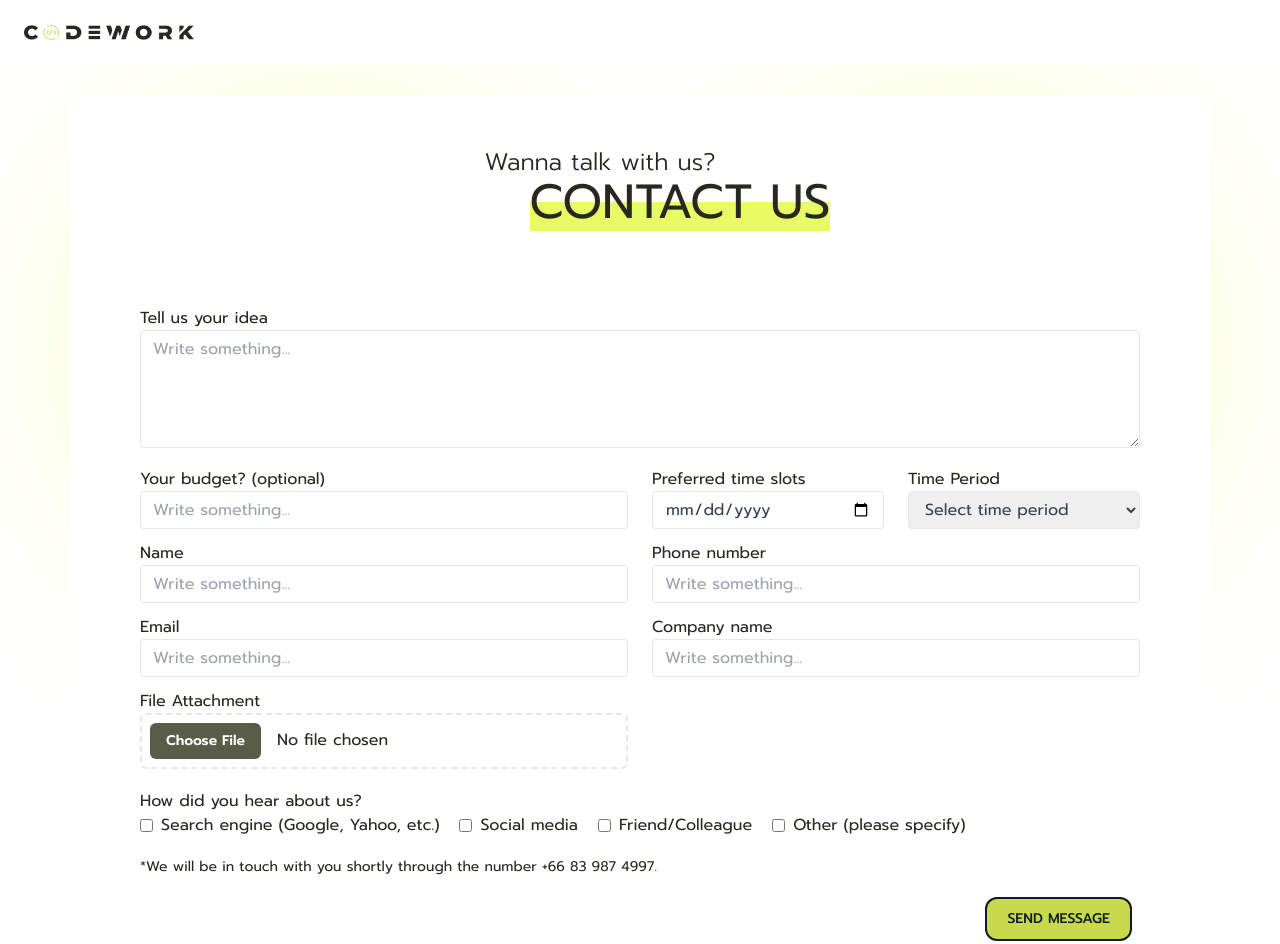
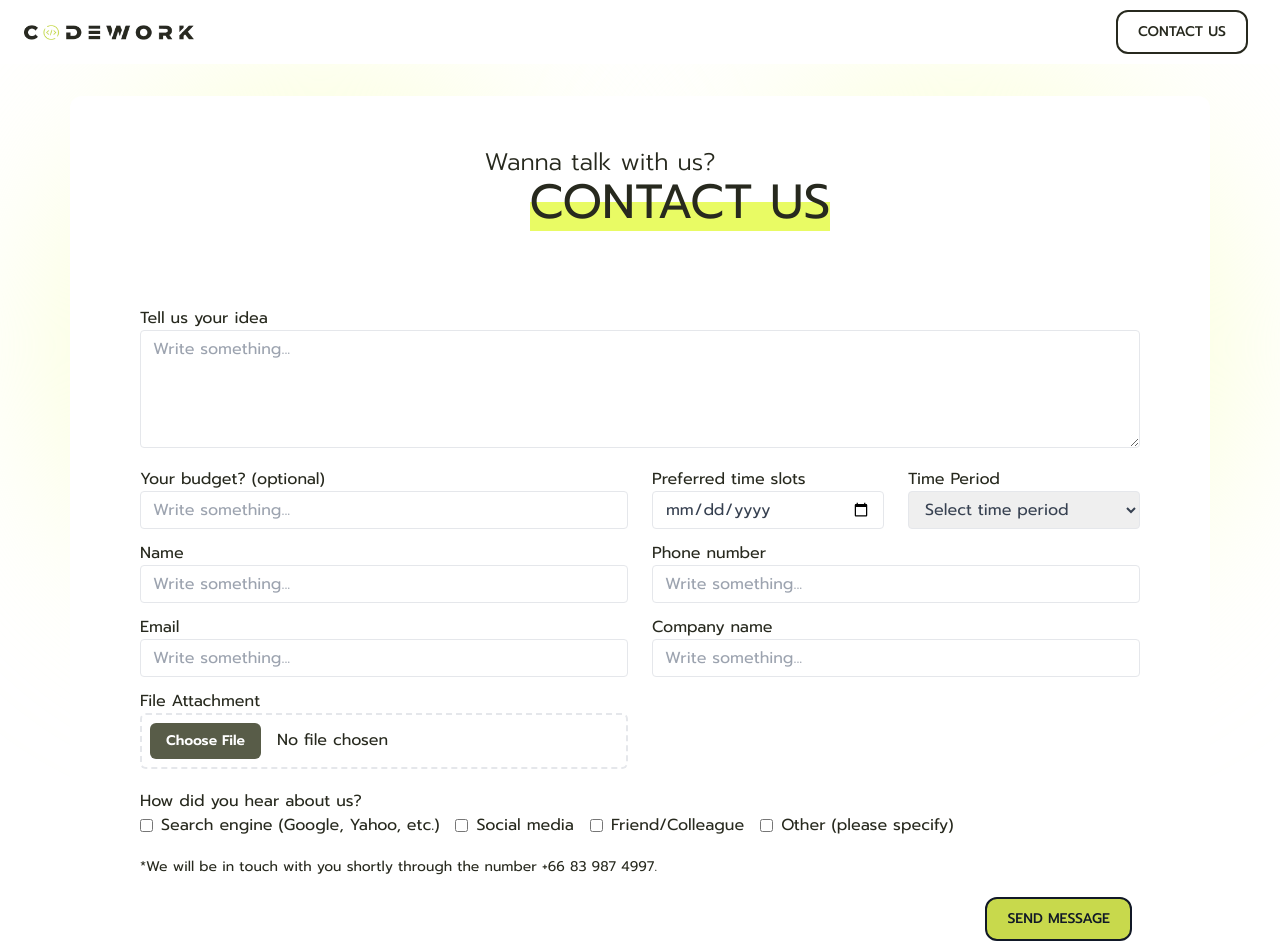
Before and after one commit to The-Alzhemist/codework-landing-page, a Next.js app: page /contact-us in a window 1280 px wide. Shown: the top 944 px of the page. Built offline with nearby package versions, Linux system fonts and the light colour scheme.

Commit message:
update: checkboxField

```diff
--- a/src/components/AppLayout/components/NavigationBar/NavigationBar.tsx
+++ b/src/components/AppLayout/components/NavigationBar/NavigationBar.tsx
@@ -44,7 +44,7 @@ const NavigationBar = ({
 
           {/* Burger for Sidemenu, only for mobile */}
            {/* หน้าไหนเสร็จแล้วค่อยๆมาเปิดทีละปุ่ม */}
-          {/* <div className="z-20 flex items-end lg:hidden">
+          <div className="z-20 flex items-end lg:hidden">
             <button
               className="ml-4 flex flex-col"
               onClick={() => {
@@ -64,12 +64,12 @@ const NavigationBar = ({
                 className="mb-1 h-1 w-6 rounded-full bg-slate-900"
               />
             </button>
-          </div> */}
+          </div>
 
           {/* Only for PC */}
            {/* หน้าไหนเสร็จแล้วค่อยๆมาเปิดทีละปุ่ม */}
-          {/* <div className="hidden lg:flex items-center gap-x-5">
-            {menu?.map((menu: MenuItem, index: number) => (
+          <div className="hidden lg:flex items-center gap-x-5">
+            {/* {menu?.map((menu: MenuItem, index: number) => (
               <React.Fragment key={`menu-${index}`}>
                 <div
                   className={`flex cursor-pointer hover:text-secondary hover:bg-custom-gradient font-medium`}
@@ -79,21 +79,21 @@ const NavigationBar = ({
                   </Link>
                 </div>
               </React.Fragment>
-            ))}
+            ))} */}
 
             <OutlinedButton className="" pathName="/contact-us">Contact Us</OutlinedButton>
-          </div> */}
+          </div>
         </div>
       </header>
 
       {/* Sidemenu for tablet mobile */}
       {/* หน้าไหนเสร็จแล้วค่อยๆมาเปิดทีละปุ่ม */}
-      {/* <animated.nav
+      <animated.nav
         style={navStyle}
         className="fixed top-0 z-30 flex h-full flex-col bg-primary-50/30 p-6 text-primary-900 bg-white w-full"
       >
         <ul className="mt-16 flex flex-col">
-          {menu?.map((menu: MenuItem, index: number) => (
+          {/* {menu?.map((menu: MenuItem, index: number) => (
             <React.Fragment key={`mobile-menu-${index}`}>
               <li className="border-b-[2px] border-dashed border-primary-700">
                 <p className="flex cursor-pointer text-secondary font-medium text-2xl">
@@ -103,12 +103,12 @@ const NavigationBar = ({
                 </p>
               </li>
             </React.Fragment>
-          ))}
+          ))} */}
 
           <li><OutlinedButton className="mt-8 w-full max-w-md" pathName="/contact-us" >Contact Us</OutlinedButton></li>
 
         </ul>
-      </animated.nav> */}
+      </animated.nav>
 
       {/* Margin */}
       <div className="relative h-16 sm:h-24 w-full" />
--- a/src/components/ContactUs/FormSpree-form.tsx
+++ b/src/components/ContactUs/FormSpree-form.tsx
@@ -11,7 +11,7 @@ import StatusMessage from "./component/StatusMessage/StatusMessage";
 import InputField from "../form/InputField/InputField";
 import TextAreaField from "../form/TextAreaField/TextAreaField";
 import SelectedField from "../form/SelectedField/SelectedField";
-import CheckboxFieldx from "../form/CheckboxFields/CheckbboxFields";
+import CheckboxField from "../form/CheckboxField/CheckboxField";
 import FileUploadField from "../form/FileUploadField/FileUploadField";
 const ContactForm = ({
   handleSubmit,
@@ -181,41 +181,41 @@ const ContactForm = ({
 
           <div className="mb-5 ">
             <label className="flex">How did you hear about us?</label>
-            <div className="flex gap-x-3 items-start">
-              <CheckboxFieldx
+            <div className="flex gap-x-4 items-start flex-wrap">
+              <CheckboxField
                 control={control}
                 name="channels.searchEngine"
                 label="Search engine (Google, Yahoo, etc.)"
                 labelClassName=""
                 rules={{
-                  required: { value: true, message: "xxx" },
+                  required: { value: false, message: "" },
                 }}
                 inputClassName="ml-0"
               />
-              <CheckboxFieldx
+              <CheckboxField
                 control={control}
                 name="channels.social"
                 label="Social media"
                 rules={{
                   required: { value: false, message: "" },
                 }}
-                labelClassName=""
+                inputClassName="ml-0"
               />
-              <CheckboxFieldx
+              <CheckboxField
                 control={control}
                 name="channels.friend"
                 label="Friend/Colleague"
-                labelClassName=""
+                inputClassName="ml-0"
               />
               <div className="flex flex-col">
-                <CheckboxFieldx
+                <CheckboxField
                   control={control}
                   name="channels.other"
                   rules={{
                     required: { value: false, message: "" },
                   }}
                   label="Other (please specify)"
-                  labelClassName=""
+                  inputClassName="ml-0"
                 />
 
                 {isShowOtherChannel && (
@@ -240,9 +240,6 @@ const ContactForm = ({
             4997.
           </p>
 
-          {/* x: <input type="file" {...register('file')} /> */}
-          {/* <input type="file" name="attachment" accept="image/png, image/jpeg"/> */}
-
           <div className=" flex justify-end">
             <ExternalPrimaryButton pathName="#" disabled={!isValid}>
               SEND MESSAGE
--- a/src/components/ContactUs/withFormSpree-form.tsx
+++ b/src/components/ContactUs/withFormSpree-form.tsx
@@ -1,6 +1,6 @@
 import React, { useEffect, useState } from "react";
 import { FormDataFields, WithFormSpreeFormProps } from "./interface";
-import { FieldValues, useForm } from "react-hook-form";
+import { FieldValues, SubmitHandler, useForm } from "react-hook-form";
 import { useForm as useFormSpree } from "@formspree/react";
 import {
   PRIVATE_MAIL_TEST,
@@ -24,7 +24,7 @@ const withFormSpreeForm = (Component: React.FC<WithFormSpreeFormProps>) => {
     const { register, handleSubmit, formState, reset, control, watch } =
       hookForm;
     const { errors, isValid } = formState;
-    const [state, sendDataToFromSpree] = useFormSpree(PRIVATE_MAIL_TEST);
+    const [state, sendDataToFromSpree] = useFormSpree(FORMSPREE_PRODUCTION_LANDING_KEY);
     const isShowOtherChannel = watch("channels.other");
 
     useEffect(() => {
@@ -32,33 +32,34 @@ const withFormSpreeForm = (Component: React.FC<WithFormSpreeFormProps>) => {
         reset();
       }
     }, [reset, state.submitting, state.errors, state.succeeded]);
-
-    const onSubmit = async (data: FormDataFields) => {
-      console.log('data > ',data)
+    const onSubmit: SubmitHandler<FieldValues> = async (data) => {
       try {
         const formData = new FormData();
         formData.append("Name ", data.name);
-        formData.append("Company name ", data.companyName || '-');
+        formData.append("Company name ", data.companyName || "-");
         formData.append("Email ", data.email);
         formData.append("Phone number ", `(+66)${data.phoneNumber}`);
-        formData.append("Preferred time slots ", data.timeSlot || '-');
-        formData.append("Time Period ", data.timePeriod || '-');
+        formData.append("Preferred time slots ", data.timeSlot || "-");
+        formData.append("Time Period ", data.timePeriod || "-");
         formData.append("Tell us your idea ", data.idea);
-        formData.append("Budget ", data.budget || '-');
+        formData.append("Budget ", data.budget || "-");
         formData.append(
           "How did you hear about us ",
-          `Search Engine: ${data.channels.searchEngine || '-'}
-           Social Media: ${data.channels.social || '-'}
-           Friend: ${data.channels.friend || '-'}
-           Other channel: ${data.channels.other || '-'}`
+          `Search Engine: ${data.channels.searchEngine || "-"}
+           Social Media: ${data.channels.social || "-"}
+           Friend: ${data.channels.friend || "-"}
+           Other channel: ${data.channels.other || "-"}`
         );
 
-        if (data?.attachment) {
-          console.log(data?.attachment);
-          formData.append("Attachment ", data?.attachment || '-');
+        if(data.channels.other) {
+          formData.append("Other Channel ", data?.Others || "-");
         }
 
-        //  const response = await sendDataToFromSpree(formData);
+        if (data?.attachment) {
+          formData.append("Attachment ", data?.attachment || "-");
+        }
+
+        await sendDataToFromSpree(formData);
       } catch (error) {
         console.error(error);
       }
--- a/src/components/form/CheckBoxField/CheckBoxField.tsx
+++ b/src/components/form/CheckBoxField/CheckBoxField.tsx
@@ -1,112 +1,43 @@
+import React from "react";
 import { Controller } from "react-hook-form";
+import { CheckboxFieldProps } from "./interface";
 import { twMerge } from "tailwind-merge";
-import React from "react";
-import { withCheckBoxField } from "./withCheckBoxField";
-import InputField from "../InputField/InputField";
-import { CheckBoxFieldProps } from "./interface";
 
-const CheckBoxField = ({
+const CheckboxField = ({
+  control,
   name,
-  control,
   rules,
-  disabled,
   label,
   className,
+  labelClassName,
+  checked,
+  disabled,
   inputClassName,
-  required = false,
-  checkboxList,
-  checked,
-  isShowOtherOption = false,
-  otherOptionName
-}: CheckBoxFieldProps) => (
+}: CheckboxFieldProps) => (
   <Controller
-    name={name}
     control={control}
     rules={rules}
-    defaultValue=""
-    render={({ field, fieldState: { error } }) => (
-      <div
-        className={twMerge(
-          "relative flex-wrap w-full items-stretch",
-          className
-        )}
-      >
-        {label && (
-          <label className="flex">
-            {label} {required && <span className="text-red-500">*</span>}
-          </label>
-        )}
-
-        <div className="relative">
-          <div className="flex flex-col sm:flex-row flex-wrap gap-x-5">
-            {checkboxList.map((option: string, index: number) => (
-              <>
-                <div key={`${option[index]}`}>
-                  <input
-                    type="checkbox"
-                    value={option}
-                    checked={field.value && field.value.includes(option)}
-                    onChange={() => {
-                      const selectedOptions = field.value || [];
-                      const updatedOptions = selectedOptions.includes(option)
-                        ? selectedOptions.filter(
-                            (selected: string) => selected !== option
-                          )
-                        : [...selectedOptions, option];
-                      field.onChange(updatedOptions);
-                    }}
-                    disabled={disabled}
-                    className={twMerge(`mx-2 disabled:bg-gray-300 disabled:text-gray-500 disabled:cursor-not-allowed  ${error && 'border-red-500 border'}`, inputClassName)}
-                  />
-                  {option}
-                </div>
-              </>
-            ))}
-
-            {isShowOtherOption && (
-              <section>
-                <div>
-                  <input
-                    type="checkbox"
-                    name={name}
-                    value="Other option"
-                    checked={
-                      field.value && field.value.includes("Other option")
-                    }
-                    className={twMerge(`mx-2 ${error && 'border-red-500 border'}`, inputClassName)}
-                    onChange={() => {
-                      const updatedOptions = field.value.includes(
-                        "Other option"
-                      )
-                        ? field.value.filter(
-                            (selected: string) => selected !== "Other option"
-                          )
-                        : [...field.value, "Other option"];
-                      field.onChange(updatedOptions);
-                    }}
-                    disabled={disabled}
-
-                  />
-                 {otherOptionName && <label>{otherOptionName}</label>}
-                </div>
-                {field.value?.includes("Other option") && (
-                  <InputField
-                    name="Others"
-                    control={control}
-                    rules={{
-                      required: { value: false, message: "" },
-                    }}
-                    placeholder="Write something..."
-                    type="text"
-                    label=""
-                    className="mb-[12px] ml-2"
-                  />
-                )}
-              </section>
+    name={name}
+    render={({ field: { onChange, value }, fieldState: { error } }) => (
+      <div className="flex flex-col">
+        <div className={twMerge("flex flex-wrap  items-center", className)}>
+          <input
+            type="checkbox"
+            checked={value || checked || false}
+            onChange={(e) => {
+              onChange(e.target.checked);
+            }}
+            disabled={disabled}
+            className={twMerge(
+              `${
+                error &&
+                "h-[13px] w-[13px] rounded-sm appearance-none border border-red-500"
+              } mx-2 disabled:bg-gray-300 disabled:text-gray-500 disabled:cursor-not-allowed`,
+              inputClassName
             )}
-          </div>
+          />
+          {label && <span className={labelClassName}>{label}</span>}
         </div>
-
         {error && (
           <div className="mt-[8px] text-xs text-red-500 top-full">
             {error.message}
@@ -117,5 +48,4 @@ const CheckBoxField = ({
   />
 );
 
-const WrappedComponent = withCheckBoxField(CheckBoxField);
-export default WrappedComponent;
+export default CheckboxField;
--- a/src/components/form/CheckBoxField/withCheckBoxField.tsx
+++ /dev/null
@@ -1,21 +0,0 @@
-import React from 'react'
-import { CheckBoxFieldProps } from './interface'
-
-
-const withCheckBoxField = (Component: React.FC<CheckBoxFieldProps>) => {
-  const Hoc = ({
-    ...props
-  }: CheckBoxFieldProps) => {
-
-    const newProps = {
-      ...props,
-    }
-
-
-    return <Component {...newProps} />
-  }
-
-  return Hoc
-}
-
-export { withCheckBoxField }
--- a/src/components/form/CheckboxFields/CheckbboxFields.tsx
+++ /dev/null
@@ -1,51 +0,0 @@
-import React from "react";
-import { Controller } from "react-hook-form";
-import { CheckboxFieldProps } from "./interface";
-import { twMerge } from "tailwind-merge";
-
-const CheckboxFieldx = ({
-  control,
-  name,
-  rules,
-  label,
-  className,
-  labelClassName,
-  checked,
-  disabled,
-  inputClassName,
-}: CheckboxFieldProps) => (
-  <Controller
-    control={control}
-    rules={rules}
-    name={name}
-    render={({ field: { onChange, value }, fieldState: { error } }) => (
-      <div className="flex flex-col">
-        <div className={twMerge("flex flex-wrap  items-center", className)}>
-          <input
-            type="checkbox"
-            checked={value || checked || false} // Set the checked state
-            onChange={(e) => {
-              onChange(e.target.checked); // Update the checked value
-            }}
-            disabled={disabled}
-            className={twMerge(
-              `${
-                error &&
-                "h-[13px] w-[13px] rounded-sm appearance-none border border-red-500"
-              } mx-2 disabled:bg-gray-300 disabled:text-gray-500 disabled:cursor-not-allowed`,
-              inputClassName
-            )}
-          />
-          {label && <span className={labelClassName}>{label}</span>}
-        </div>
-        {error && (
-          <div className="mt-[8px] text-xs text-red-500 top-full">
-            {error.message}
-          </div>
-        )}
-      </div>
-    )}
-  />
-);
-
-export default CheckboxFieldx;
```
Also changed, not shown: src/components/ContactUs/interface.ts (+4 -4 lines), src/components/form/CheckBoxField/interface.ts (+9 -14 lines), src/components/form/CheckboxFields/interface.ts (deleted, +0 -17 lines), src/components/form/FileUploadField/FileUploadField.tsx (+2 -16 lines).
